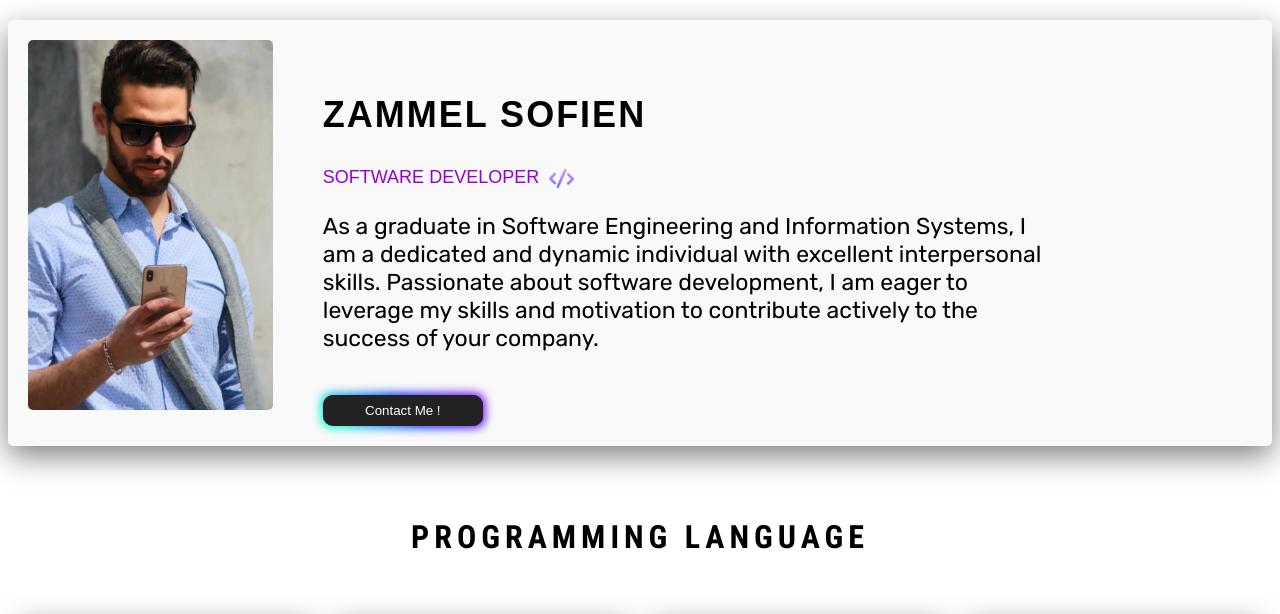
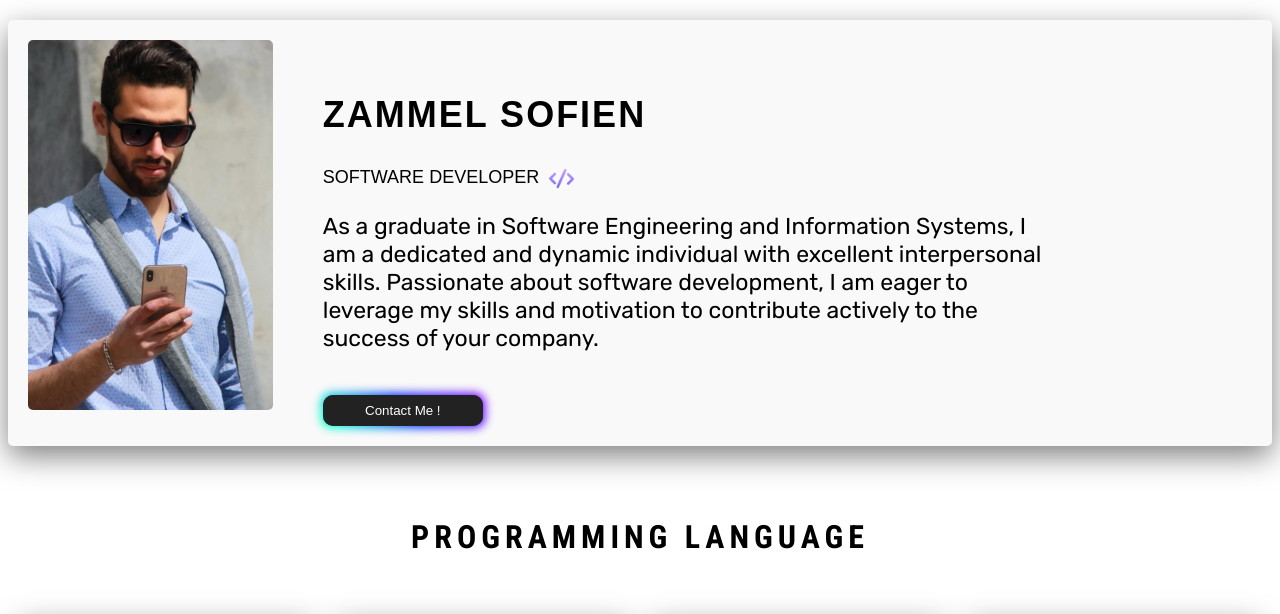
Before and after one commit to ZammelSofien/curriculum-vitae, a plain HTML site: page index.html in a window 1280 px wide. Shown: the top 614 px of the page. Drawn offline with Linux system fonts and the light colour scheme.

Commit message:
Update style.css

```diff
--- a/style.css
+++ b/style.css
@@ -47,7 +47,6 @@
     font-size: 18px; /* Réduit la taille de la police */
     margin-top: 7px;
     margin-right: 10px;
-    color: darkviolet;
 }
 
 #coding-icon {
```
